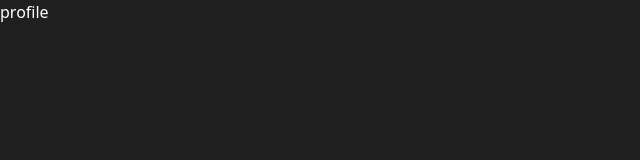
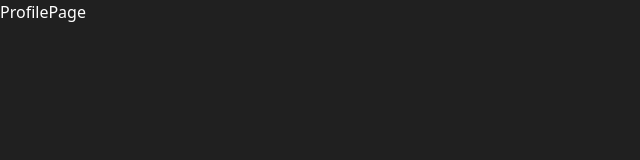
Before and after one commit to NicoArrio/LoginCrud-MongoDB, a React (Vite) app in the folder client/: page /profile in a window 1280 px wide. Shown: the top 160 px of the page, without its empty margins (0-640 px from the left). Built offline with nearby package versions, Linux system fonts and the light colour scheme.

Commit message:
vinculacion de rutas con paginas creadas con anterioridad

```diff
--- a/client/src/App.jsx
+++ b/client/src/App.jsx
@@ -3,19 +3,23 @@ import {BrowserRouter, Routes, Route} from 'react-router-dom';
 import { AuthProvider } from './context/AuthContext';
 import LoginPage from './pages/LoginPage';
 import RegisterPage from './pages/RegisterPage';
+import TaskPage from './pages/TaskPage';
+import TaskFormePage from './pages/taskFormPage';
+import ProfilePage from './pages/ProfilePage';
+import HomePage from './pages/HomePage';
 
 function App() {
   return (
     <AuthProvider> {/* Asegúrate de que AuthProvider envuelva las rutas */}
             <BrowserRouter>
                 <Routes>
-                    <Route path="/" element={<h1>Home Page</h1>} />
+                    <Route path="/" element={<HomePage/>} />
                     <Route path="/login" element={<LoginPage />} />
                     <Route path="/register" element={<RegisterPage />} />
-                    <Route path="/tasks" element={<h1>Tasks page</h1>} />
-                    <Route path="/add-task" element={<h1>new task</h1>} />
-                    <Route path="/task/:id" element={<h1>update task</h1>} />
-                    <Route path="/profile" element={<h1>profile</h1>} />
+                    <Route path="/tasks" element={<TaskPage/>} />
+                    <Route path="/add-task" element={<TaskFormePage/>} />
+                    <Route path="/task/:id" element={<TaskFormePage/>} />
+                    <Route path="/profile" element={<ProfilePage/>} />
                 </Routes>
             </BrowserRouter>
         </AuthProvider>
--- /dev/null
+++ b/client/src/pages/ProfilePage.jsx
@@ -0,0 +1,9 @@
+import React from "react";
+
+function ProfilePage() {
+    return(
+        <div>ProfilePage</div>
+    )
+}
+
+export default ProfilePage
```
